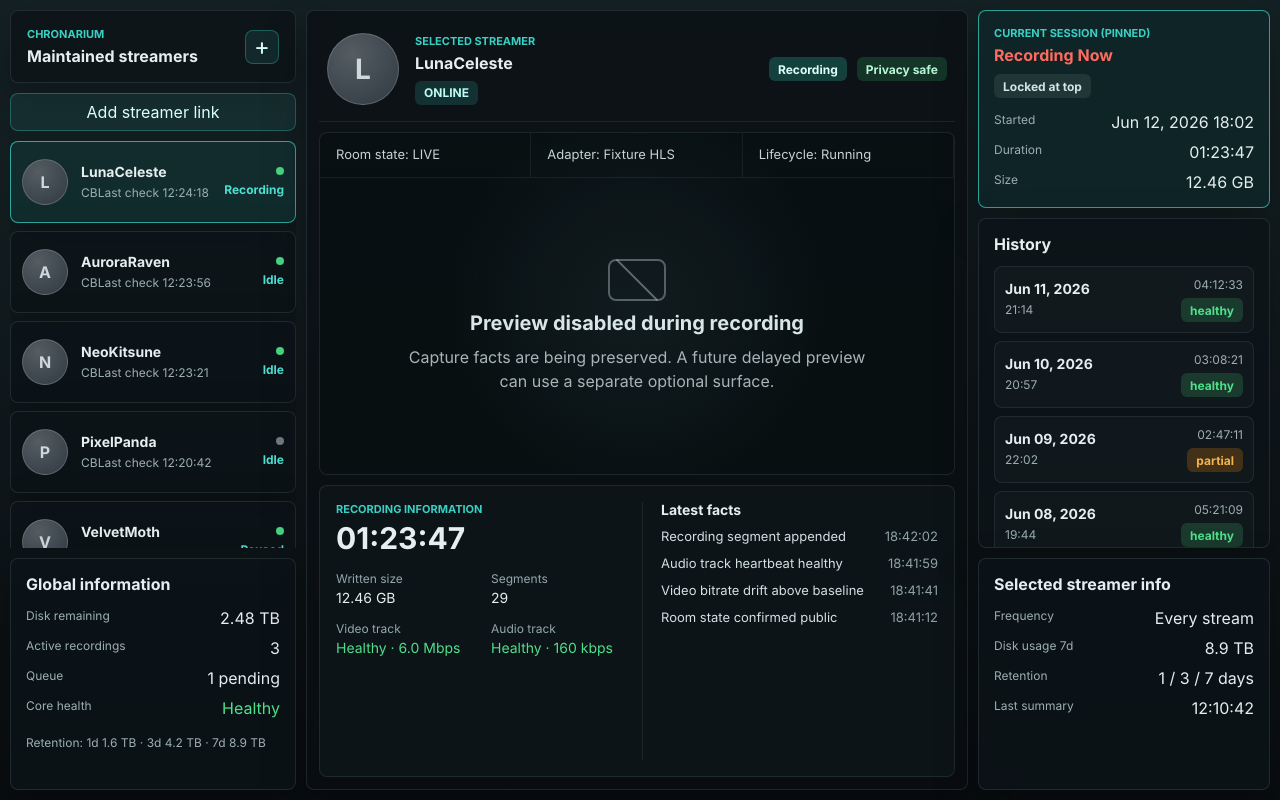
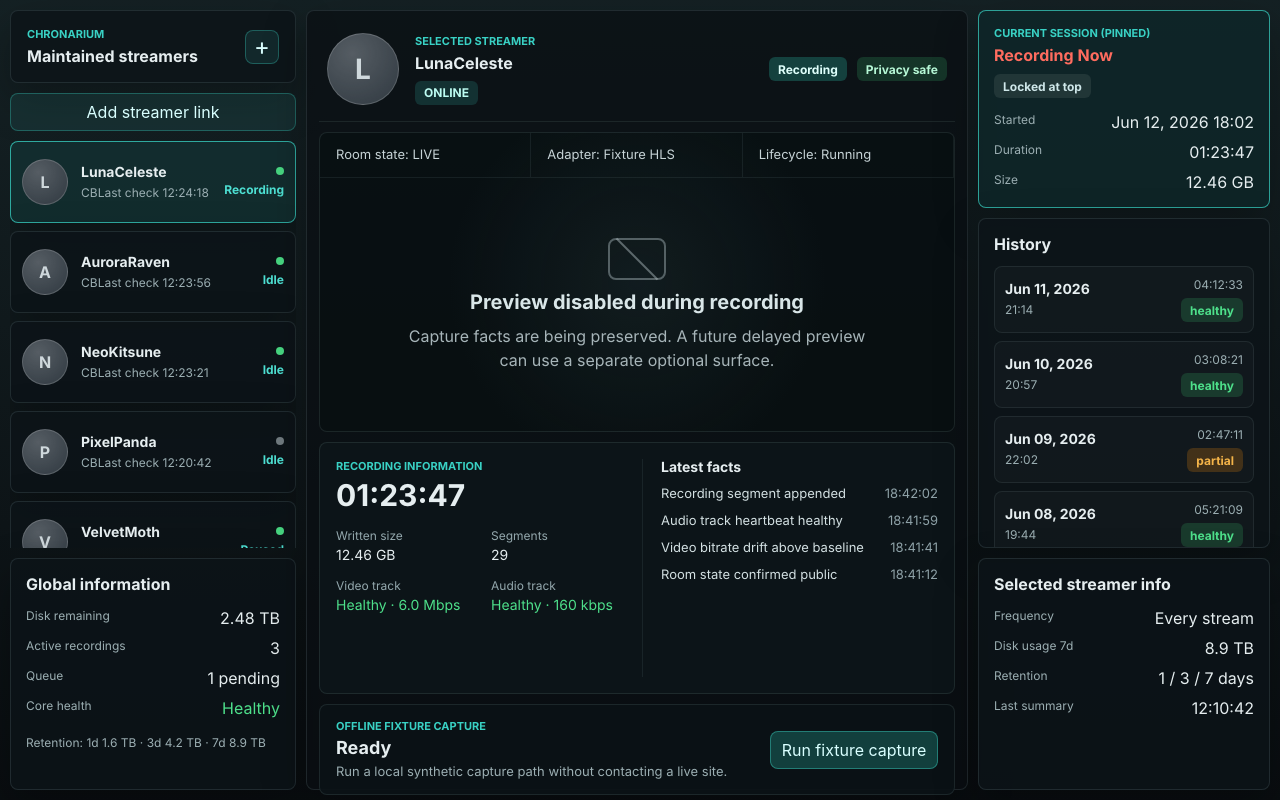
Before and after one commit to grshlogan/Chronarium, a React (Vite) app in the folder apps/desktop/: page / in a window 1280 px wide. Built offline with nearby package versions, Linux system fonts and the light colour scheme.

Commit message:
feat: add offline capture demo behavior

```diff
--- a/apps/desktop/src/App.tsx
+++ b/apps/desktop/src/App.tsx
@@ -1,17 +1,53 @@
-import type { ReactElement } from "react";
-import { dashboardViewModel } from "./mockDashboard.js";
+import { useState, type ReactElement } from "react";
+import {
+  createInitialRecordingDashboard,
+  reduceRecordingDashboard,
+  runOfflineFixtureCaptureDemo,
+  type RecordingDashboardState
+} from "./recordingDashboard.js";
 
-const selectedStreamer = dashboardViewModel.streamers.find(
-  (streamer) => streamer.id === dashboardViewModel.selectedStreamerId
-);
-
-if (selectedStreamer === undefined) {
-  throw new Error("Selected streamer is missing from the dashboard view model.");
+export interface AppProps {
+  readonly dashboard?: RecordingDashboardState;
 }
 
-const selectedDashboardStreamer = selectedStreamer;
+export function App(props: AppProps = {}): ReactElement {
+  const [interactiveDashboard, setInteractiveDashboard] = useState(
+    () => props.dashboard ?? createInitialRecordingDashboard()
+  );
+  const dashboard = props.dashboard ?? interactiveDashboard;
+  const selectedStreamer = dashboard.streamers.find(
+    (streamer) => streamer.id === dashboard.selectedStreamerId
+  );
 
-export function App(): ReactElement {
+  if (selectedStreamer === undefined) {
+    throw new Error("Selected streamer is missing from the dashboard view model.");
+  }
+
+  const runDemoCapture = async (): Promise<void> => {
+    setInteractiveDashboard((current) =>
+      reduceRecordingDashboard(current, {
+        type: "offlineFixtureCapture.started"
+      })
+    );
+
+    try {
+      const action = await runOfflineFixtureCaptureDemo();
+      setInteractiveDashboard((current) =>
+        reduceRecordingDashboard(current, action)
+      );
+    } catch (error) {
+      setInteractiveDashboard((current) =>
+        reduceRecordingDashboard(current, {
+          type: "offlineFixtureCapture.failed",
+          errorMessage:
+            error instanceof Error
+              ? error.message
+              : "Offline fixture capture failed."
+        })
+      );
+    }
+  };
+
   return (
     <main className="app-shell">
       <aside className="streamer-rail" aria-label="Managed streamers">
@@ -28,10 +64,10 @@ export function App(): ReactElement {
           Add streamer link
         </button>
         <section className="streamer-list">
-          {dashboardViewModel.streamers.map((streamer) => (
+          {dashboard.streamers.map((streamer) => (
             <article
               className={
-                streamer.id === selectedDashboardStreamer.id
+                streamer.id === selectedStreamer.id
                   ? "streamer-card selected"
                   : "streamer-card"
               }
@@ -79,11 +115,11 @@ export function App(): ReactElement {
       <section className="workspace" aria-label="Selected streamer workspace">
         <header className="workspace-header">
           <div className="avatar large" aria-hidden="true">
-            {selectedDashboardStreamer.name.slice(0, 1)}
+            {selectedStreamer.name.slice(0, 1)}
           </div>
           <div>
             <p className="eyebrow">Selected streamer</p>
-            <h2>{selectedDashboardStreamer.name}</h2>
+            <h2>{selectedStreamer.name}</h2>
             <span className="status-pill">ONLINE</span>
           </div>
           <div className="header-actions">
@@ -111,11 +147,11 @@ export function App(): ReactElement {
         <section className="recording-detail">
           <div>
             <p className="eyebrow">Recording information</p>
-            <h2>{dashboardViewModel.currentSession.duration}</h2>
+            <h2>{dashboard.currentSession.duration}</h2>
             <dl className="metric-grid">
               <div>
                 <dt>Written size</dt>
-                <dd>{dashboardViewModel.currentSession.size}</dd>
+                <dd>{dashboard.currentSession.size}</dd>
               </div>
               <div>
                 <dt>Segments</dt>
@@ -134,7 +170,7 @@ export function App(): ReactElement {
           <div className="facts-panel">
             <h3>Latest facts</h3>
             <ol>
-              {dashboardViewModel.facts.map((fact) => (
+              {dashboard.facts.map((fact) => (
                 <li className={fact.level} key={`${fact.time}-${fact.label}`}>
                   <span>{fact.label}</span>
                   <time>{fact.time}</time>
@@ -142,6 +178,24 @@ export function App(): ReactElement {
               ))}
             </ol>
           </div>
+        </section>
+
+        <section className="offline-capture-panel" aria-label="Offline fixture capture">
+          <div>
+            <p className="eyebrow">Offline fixture capture</p>
+            <h2>{formatFixtureCaptureStatus(dashboard.offlineFixtureCapture.status)}</h2>
+            <p>{describeFixtureCapture(dashboard)}</p>
+          </div>
+          <button
+            className="run-capture"
+            type="button"
+            disabled={dashboard.offlineFixtureCapture.status === "running"}
+            onClick={() => {
+              void runDemoCapture();
+            }}
+          >
+            Run fixture capture
+          </button>
         </section>
       </section>
 
@@ -153,22 +207,22 @@ export function App(): ReactElement {
           <dl>
             <div>
               <dt>Started</dt>
-              <dd>{dashboardViewModel.currentSession.startedAt}</dd>
+              <dd>{dashboard.currentSession.startedAt}</dd>
             </div>
             <div>
               <dt>Duration</dt>
-              <dd>{dashboardViewModel.currentSession.duration}</dd>
+              <dd>{dashboard.currentSession.duration}</dd>
             </div>
             <div>
               <dt>Size</dt>
-              <dd>{dashboardViewModel.currentSession.size}</dd>
+              <dd>{dashboard.currentSession.size}</dd>
             </div>
           </dl>
         </section>
 
         <section className="history-list">
           <h2>History</h2>
-          {dashboardViewModel.history.map((session) => (
+          {dashboard.history.map((session) => (
             <article className="history-row" key={session.id}>
               <div>
                 <strong>{session.label}</strong>
@@ -207,3 +261,35 @@ export function App(): ReactElement {
     </main>
   );
 }
+
+function formatFixtureCaptureStatus(
+  status: RecordingDashboardState["offlineFixtureCapture"]["status"]
+): string {
+  switch (status) {
+    case "idle":
+      return "Ready";
+    case "running":
+      return "Running";
+    case "completed":
+      return "Completed";
+    case "failed":
+      return "Failed";
+  }
+}
+
+function describeFixtureCapture(dashboard: RecordingDashboardState): string {
+  const capture = dashboard.offlineFixtureCapture;
+
+  switch (capture.status) {
+    case "idle":
+      return "Run a local synthetic capture path without contacting a live site.";
+    case "running":
+      return "Synthetic adapter facts are being passed through the UI behavior path.";
+    case "completed":
+      return `${capture.archiveLabel ?? "Synthetic archive written"} · ${
+        capture.timelineEventCount ?? 0
+      } timeline facts`;
+    case "failed":
+      return capture.errorMessage ?? "Offline fixture capture failed.";
+  }
+}
--- /dev/null
+++ b/apps/desktop/src/recordingDashboard.ts
@@ -0,0 +1,106 @@
+import { dashboardViewModel, type DashboardViewModel } from "./mockDashboard.js";
+
+export type OfflineFixtureCaptureDemoStatus =
+  | "idle"
+  | "running"
+  | "completed"
+  | "failed";
+
+export interface OfflineFixtureCaptureDemo {
+  readonly status: OfflineFixtureCaptureDemoStatus;
+  readonly archiveLabel?: string;
+  readonly factLabel?: string;
+  readonly timelineEventCount?: number;
+  readonly errorMessage?: string;
+}
+
+export interface RecordingDashboardState extends DashboardViewModel {
+  readonly offlineFixtureCapture: OfflineFixtureCaptureDemo;
+}
+
+export type RecordingDashboardAction =
+  | {
+      readonly type: "offlineFixtureCapture.started";
+    }
+  | {
+      readonly type: "offlineFixtureCapture.completed";
+      readonly archiveLabel: string;
+      readonly factLabel: string;
+      readonly timelineEventCount: number;
+    }
+  | {
+      readonly type: "offlineFixtureCapture.failed";
+      readonly errorMessage: string;
+    };
+
+export function createInitialRecordingDashboard(): RecordingDashboardState {
+  return {
+    ...dashboardViewModel,
+    offlineFixtureCapture: {
+      status: "idle"
+    }
+  };
+}
+
+export function reduceRecordingDashboard(
+  state: RecordingDashboardState,
+  action: RecordingDashboardAction
+): RecordingDashboardState {
+  switch (action.type) {
+    case "offlineFixtureCapture.started":
+      return {
+        ...state,
+        offlineFixtureCapture: {
+          status: "running"
+        }
+      };
+    case "offlineFixtureCapture.completed":
+      return {
+        ...state,
+        offlineFixtureCapture: {
+          status: "completed",
+          archiveLabel: action.archiveLabel,
+          factLabel: action.factLabel,
+          timelineEventCount: action.timelineEventCount
+        },
+        facts: [
+          {
+            time: "now",
+            label: action.factLabel,
+            level: "ok"
+          },
+          ...state.facts
+        ],
+        history: [
+          {
+            id: "synthetic-fixture-capture",
+            label: action.archiveLabel,
+            startedAt: "demo",
+            duration: "00:00:03",
+            size: "synthetic",
+            status: "healthy"
+          },
+          ...state.history
+        ]
+      };
+    case "offlineFixtureCapture.failed":
+      return {
+        ...state,
+        offlineFixtureCapture: {
+          status: "failed",
+          errorMessage: action.errorMessage
+        }
+      };
+  }
+}
+
+export async function runOfflineFixtureCaptureDemo(): Promise<RecordingDashboardAction> {
+  await Promise.resolve();
+
+  return {
+    type: "offlineFixtureCapture.completed",
+    archiveLabel: "Synthetic archive written",
+    factLabel: "Fixture capture completed",
+    timelineEventCount: 3
+  };
+}
--- a/apps/desktop/src/styles.css
+++ b/apps/desktop/src/styles.css
@@ -241,7 +241,7 @@ dl {
 
 .workspace {
   display: grid;
-  grid-template-rows: auto minmax(330px, 1fr) 292px;
+  grid-template-rows: auto minmax(300px, 1fr) 252px auto;
   gap: 10px;
   padding: 12px;
   border-radius: 8px;
@@ -368,6 +368,43 @@ dl {
   background: rgba(14, 22, 25, 0.92);
 }
 
+.offline-capture-panel {
+  display: flex;
+  align-items: center;
+  justify-content: space-between;
+  gap: 16px;
+  border: 1px solid rgba(127, 156, 158, 0.16);
+  border-radius: 8px;
+  padding: 14px 16px;
+  background: rgba(11, 19, 22, 0.92);
+}
+
+.offline-capture-panel h2 {
+  margin: 0;
+  font-size: 18px;
+  letter-spacing: 0;
+}
+
+.offline-capture-panel p:last-child {
+  margin: 5px 0 0;
+  color: #9cafb3;
+  font-size: 13px;
+}
+
+.run-capture {
+  min-width: 168px;
+  min-height: 38px;
+  border: 1px solid rgba(58, 211, 196, 0.42);
+  border-radius: 8px;
+  color: #d9ffff;
+  background: rgba(31, 128, 118, 0.42);
+}
+
+.run-capture:disabled {
+  color: #9cafb3;
+  background: rgba(255, 255, 255, 0.05);
+}
+
 .recording-detail h2 {
   margin: 0 0 14px;
   font-size: 30px;
```
Also changed, not shown: apps/desktop/src/index.ts (+11 -0 lines), 8 other files (tests, documents, lock files or other folders).
